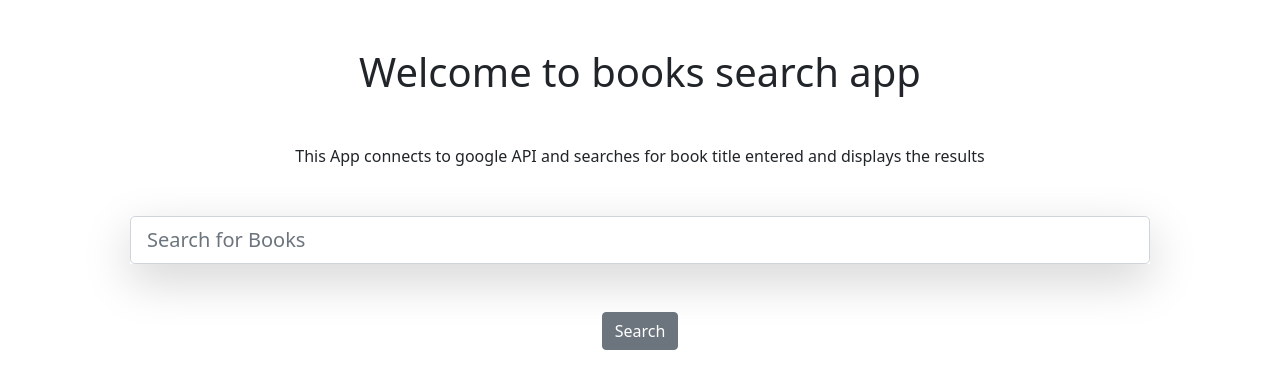
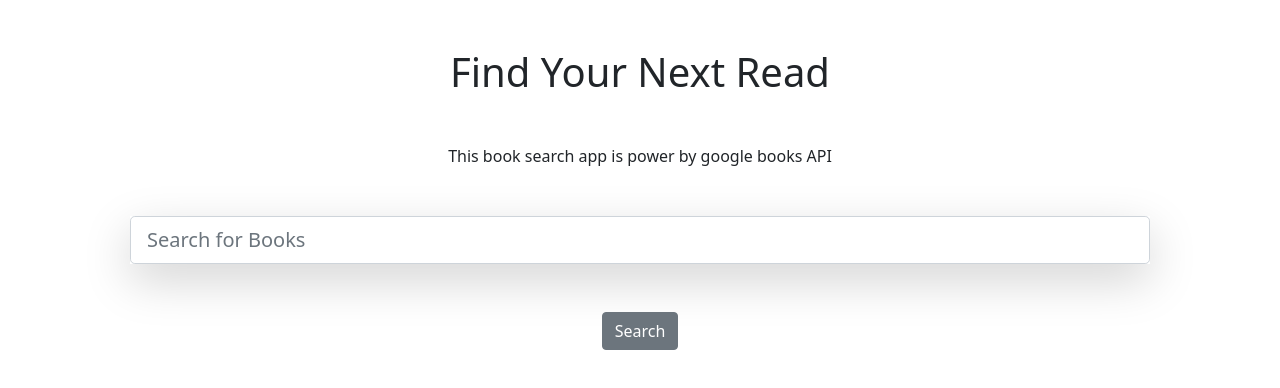
Before and after one commit to NorthUniverse/books-frontend, a Next.js app: page / in a window 1280 px wide. Shown: the top 388 px of the page. Built offline with nearby package versions, Linux system fonts and the light colour scheme.

Commit message:
copy change

```diff
--- a/components/Header.js
+++ b/components/Header.js
@@ -2,11 +2,10 @@ const Header = () => {
     return (
         <>
         <h1 className='m-5 text-center'>
-          Welcome to books search app
+          Find Your Next Read
         </h1>
         <p className='m-5 text-center'>
-          This App connects to google API and searches for book title entered and
-          displays the results
+          This book search app is power by google books API
         </p>
       </>
     );
```
